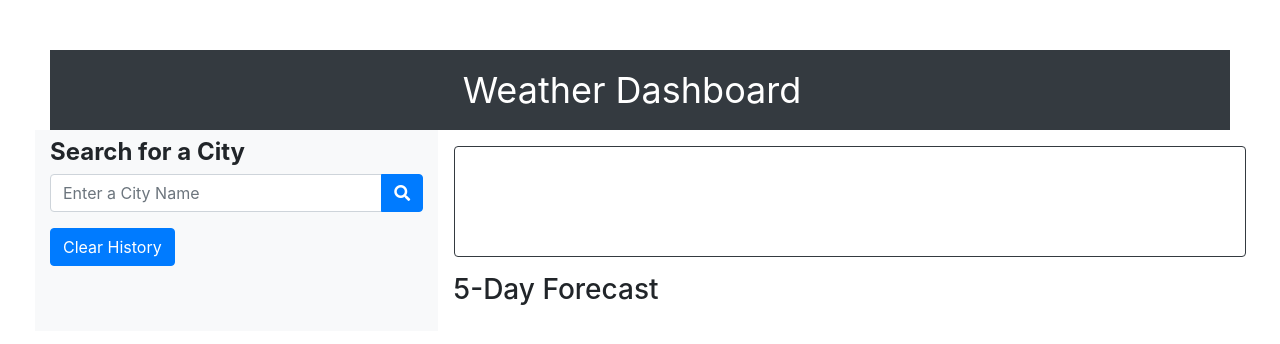
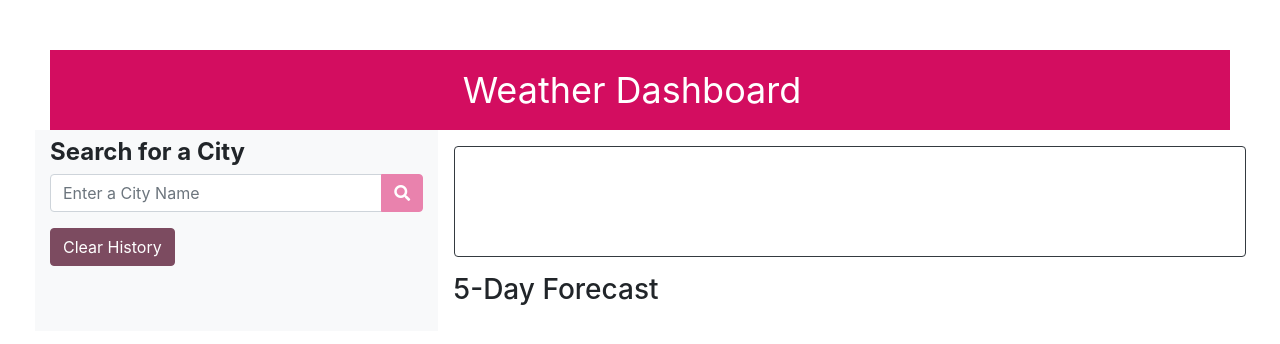
Before and after one commit to sarsieg/Weather-Dashboard, a plain HTML site: page index.html in a window 1280 px wide. Drawn offline with nearby package versions, Linux system fonts and the light colour scheme.

Commit message:
changing colors and styling in css

```diff
--- a/assets/css/style.css
+++ b/assets/css/style.css
@@ -1,7 +1,11 @@
 .navbar-brand {
     font-size: 36px;
     color: white;
+    background-color: rgb(211, 13, 96);
 
+}
+.bg-dark {
+    background-color: rgb(211, 13, 96)!important;
 }
 
 .search-header {
@@ -20,3 +24,13 @@
 body {
     padding: 50px;
 }
+
+#search-button {
+    background-color: rgb(233, 130, 173);
+    border-color: rgb(233, 130, 173);
+}
+
+#clear-history {
+    background-color: rgb(124, 75, 96);
+    border-color: rgb(124, 75, 96);
+}
```
